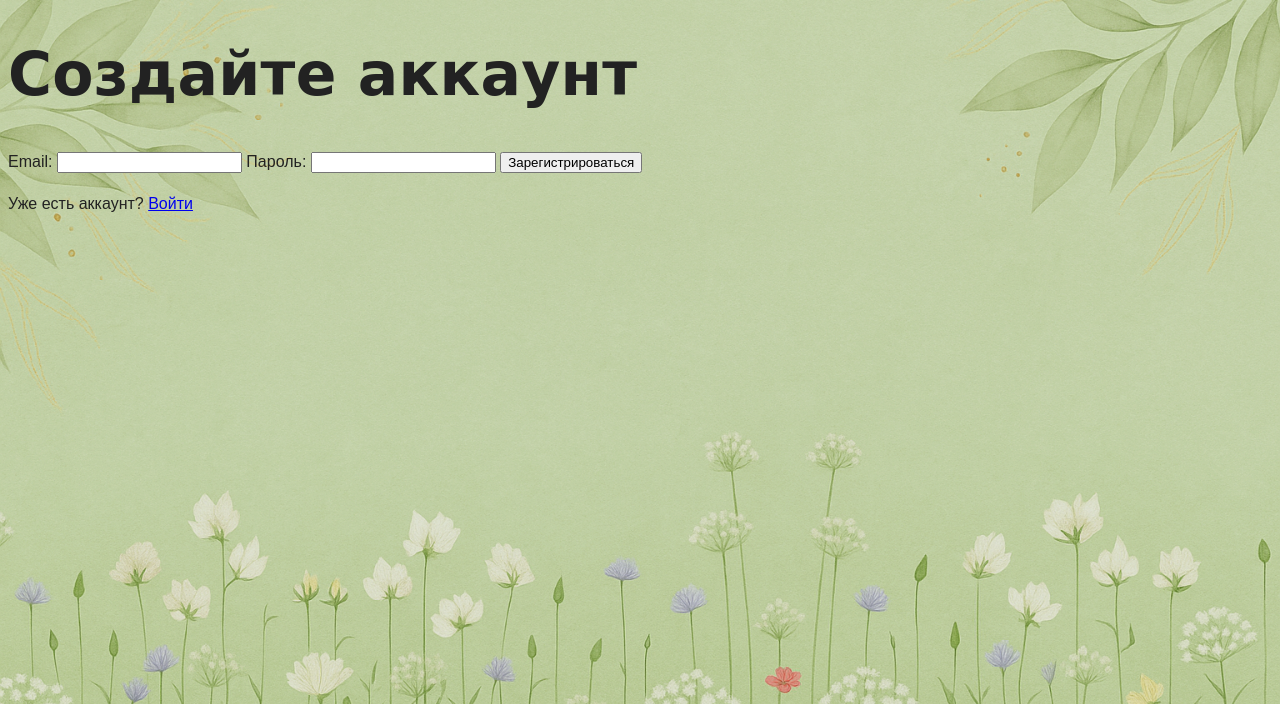
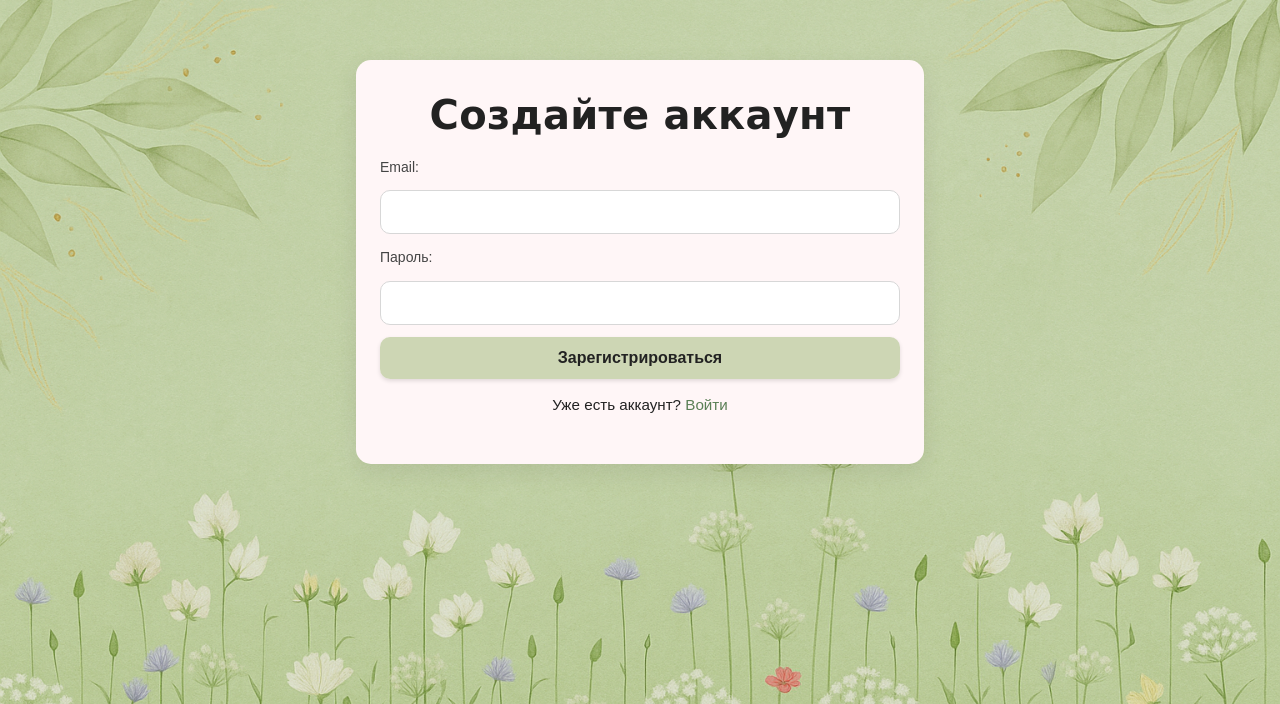
Before and after one commit to vihuhool/wedding, a Flask app: page /register in a window 1280 px wide. Shown: the top 704 px of the page. Run offline with Flask 3, Linux system fonts and the light colour scheme; parts of the project's set-up code (start-up, migrations or seed data) failed here and were passed over.

Commit message:
maybe final

```diff
--- a/static/styles.css
+++ b/static/styles.css
@@ -249,7 +249,7 @@ h3, legend{ font-size: clamp(24px, 5.2vw, 42px); }
   letter-spacing:.2px;
   margin-top: 10px;                    /* отступ между названием и описанием оставляем */
   font-size: clamp(14px, 3.6vw, 16px); /* Чуть меньше текста */
-  line-height: 1.1;                   /* Плотнее строки */
+  line-height: 1.15;                   /* Плотнее строки */
   color:#555;
 }
 
@@ -263,6 +263,73 @@ h3, legend{ font-size: clamp(24px, 5.2vw, 42px); }
   transition:background .25s ease, transform .15s;
   box-shadow:0 2px 4px rgba(0,0,0,.12);
 }
+
+/* === AUTH (login / register) — восстановлено === */
+.auth-container{
+  background:#fff6f7;
+  max-width:520px;
+  margin:60px auto;
+  padding:32px 24px;
+  border-radius:15px;
+  box-shadow:0 8px 25px rgba(0,0,0,.08);
+}
+
+.auth-container h1{
+  font-family: var(--font-title, "Caveat", cursive);
+  font-weight:700;
+  text-align:center;
+  font-size: clamp(28px, 5vw, 40px);
+  margin:0 0 18px 0;
+  color:#222;
+}
+
+.auth-form{
+  display:flex;
+  flex-direction:column;
+  gap:12px;
+}
+
+.auth-form label{
+  font-family: var(--font-body, "Montserrat", Arial, sans-serif);
+  font-size:14px;
+  color:#444;
+}
+
+.auth-form input{
+  width:100%;
+  padding:12px 14px;
+  border:1px solid #d7d7d7;
+  border-radius:10px;
+  font-size:16px;                 /* 16px, чтобы iOS не зумил */
+  box-sizing:border-box;
+  background:#fff;
+}
+
+.auth-form button{
+  padding:12px 16px;
+  border:none;
+  border-radius:10px;
+  background:#c3d0a7d3;
+  color:#222;
+  font-size:16px;
+  font-weight:600;
+  cursor:pointer;
+  transition: background .2s ease, transform .1s ease, box-shadow .2s ease;
+  box-shadow:0 2px 4px rgba(0,0,0,.12);
+}
+
+.auth-form button:hover{ background:#b6c79ad3; }
+.auth-form button:active{ transform: translateY(1px); }
+
+.auth-container p{
+  margin-top:14px;
+  text-align:center;
+  font-size:.95rem;
+}
+.auth-container a{ color:#5a7f55; text-decoration:none; }
+.auth-container a:hover{ text-decoration:underline; }
+
+
 .rsvp-form button:hover{ background:#b6c79ad3; }
 .rsvp-form button:active{ transform: translateY(1px); box-shadow:0 1px 2px rgba(0,0,0,.18); }
 
```
